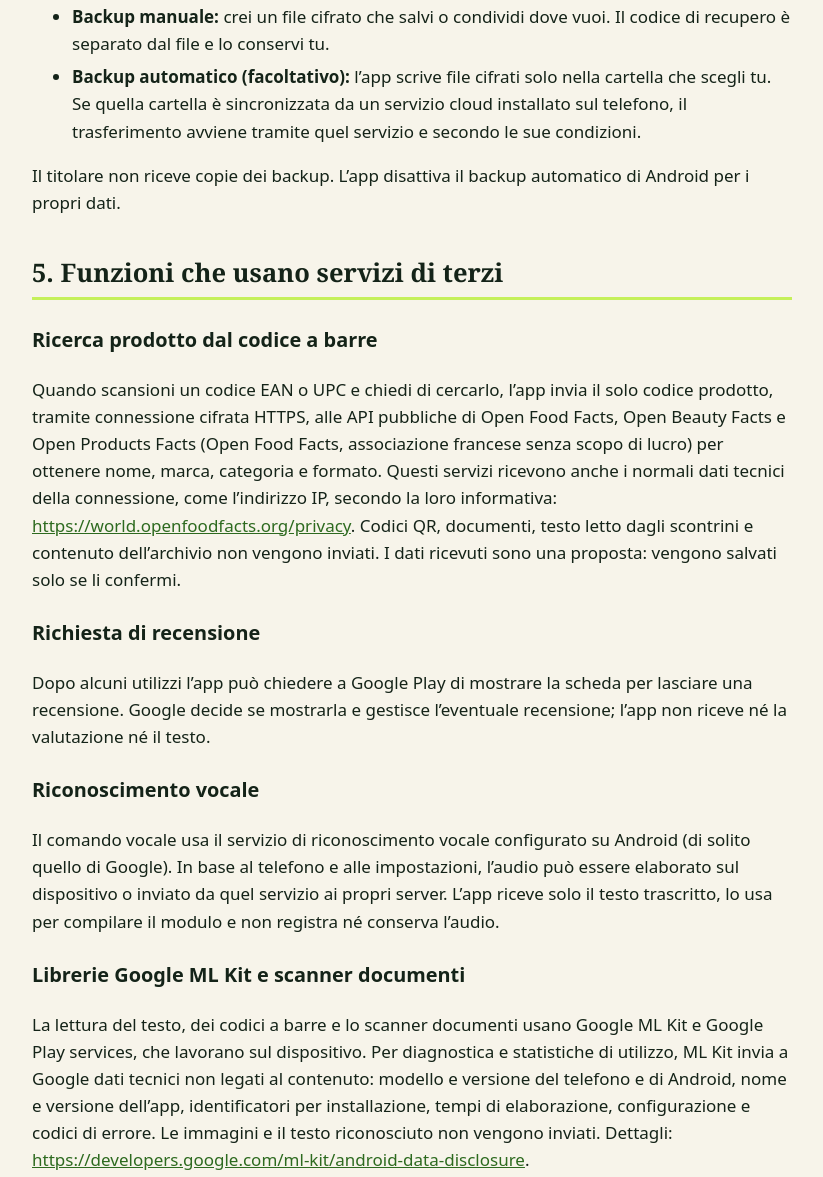
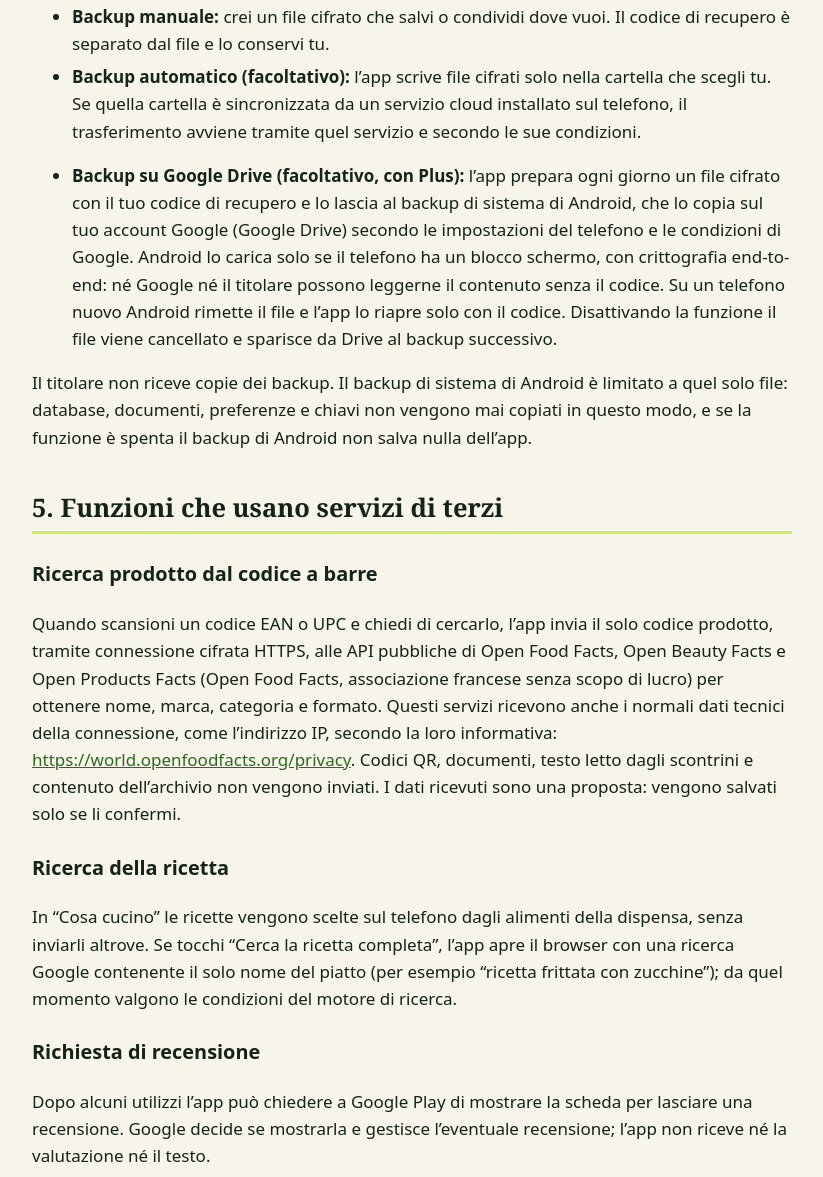
Before and after one commit to Fane0107/primachescada, a plain HTML site: page privacy/index.html in a window 1280 px wide. Shown: the part 1379-2556 px from the top of the page, without its empty margins (228-1051 px from the left). Drawn offline with Linux system fonts and the light colour scheme.

Commit message:
Privacy policy: Google Drive backup via Android and recipe search
Co-Authored-By: Claude Opus 5.5 <noreply@anthropic.com>

```diff
--- a/privacy/index.html
+++ b/privacy/index.html
@@ -22,7 +22,7 @@
 <body>
 <header><div class="wrap"><h1>PrimaCheScada</h1><p>Informativa sulla privacy</p></div></header>
 <main>
-<p>Ultimo aggiornamento: 13 ottobre 2026</p>
+<p>Ultimo aggiornamento: 19 ottobre 2026</p>
 <p>Questa informativa descrive come l’app Android PrimaCheScada tratta i dati personali, ai sensi del Regolamento (UE) 2016/679 (GDPR) e del D.Lgs. 196/2003.</p>
 <h2>1. Titolare del trattamento</h2>
 <p>Giovanni Bartoli<br>Via Giovanni Gentile 90, 70126 Bari (BA), Italia<br>Email: primachescada.dev@gmail.com</p>
@@ -34,10 +34,13 @@
 <p>Questi dati sono trattati sul tuo dispositivo per fornirti il servizio che hai richiesto (art. 6.1.b GDPR). Restano finché non li cancelli dall’app (singolarmente o con “Cancella tutti i dati”) o non disinstalli l’app.</p>
 <h2>4. Backup</h2>
 <ul><li><strong>Backup manuale:</strong> crei un file cifrato che salvi o condividi dove vuoi. Il codice di recupero è separato dal file e lo conservi tu.</li><li><strong>Backup automatico (facoltativo):</strong> l’app scrive file cifrati solo nella cartella che scegli tu. Se quella cartella è sincronizzata da un servizio cloud installato sul telefono, il trasferimento avviene tramite quel servizio e secondo le sue condizioni.</li></ul>
-<p>Il titolare non riceve copie dei backup. L’app disattiva il backup automatico di Android per i propri dati.</p>
+<ul><li><strong>Backup su Google Drive (facoltativo, con Plus):</strong> l’app prepara ogni giorno un file cifrato con il tuo codice di recupero e lo lascia al backup di sistema di Android, che lo copia sul tuo account Google (Google Drive) secondo le impostazioni del telefono e le condizioni di Google. Android lo carica solo se il telefono ha un blocco schermo, con crittografia end-to-end: né Google né il titolare possono leggerne il contenuto senza il codice. Su un telefono nuovo Android rimette il file e l’app lo riapre solo con il codice. Disattivando la funzione il file viene cancellato e sparisce da Drive al backup successivo.</li></ul>
+<p>Il titolare non riceve copie dei backup. Il backup di sistema di Android è limitato a quel solo file: database, documenti, preferenze e chiavi non vengono mai copiati in questo modo, e se la funzione è spenta il backup di Android non salva nulla dell’app.</p>
 <h2>5. Funzioni che usano servizi di terzi</h2>
 <h3>Ricerca prodotto dal codice a barre</h3>
 <p>Quando scansioni un codice EAN o UPC e chiedi di cercarlo, l’app invia il solo codice prodotto, tramite connessione cifrata HTTPS, alle API pubbliche di Open Food Facts, Open Beauty Facts e Open Products Facts (Open Food Facts, associazione francese senza scopo di lucro) per ottenere nome, marca, categoria e formato. Questi servizi ricevono anche i normali dati tecnici della connessione, come l’indirizzo IP, secondo la loro informativa: <a href="https://world.openfoodfacts.org/privacy">https://world.openfoodfacts.org/privacy</a>. Codici QR, documenti, testo letto dagli scontrini e contenuto dell’archivio non vengono inviati. I dati ricevuti sono una proposta: vengono salvati solo se li confermi.</p>
+<h3>Ricerca della ricetta</h3>
+<p>In “Cosa cucino” le ricette vengono scelte sul telefono dagli alimenti della dispensa, senza inviarli altrove. Se tocchi “Cerca la ricetta completa”, l’app apre il browser con una ricerca Google contenente il solo nome del piatto (per esempio “ricetta frittata con zucchine”); da quel momento valgono le condizioni del motore di ricerca.</p>
 <h3>Richiesta di recensione</h3>
 <p>Dopo alcuni utilizzi l’app può chiedere a Google Play di mostrare la scheda per lasciare una recensione. Google decide se mostrarla e gestisce l’eventuale recensione; l’app non riceve né la valutazione né il testo.</p>
 <h3>Riconoscimento vocale</h3>
```
